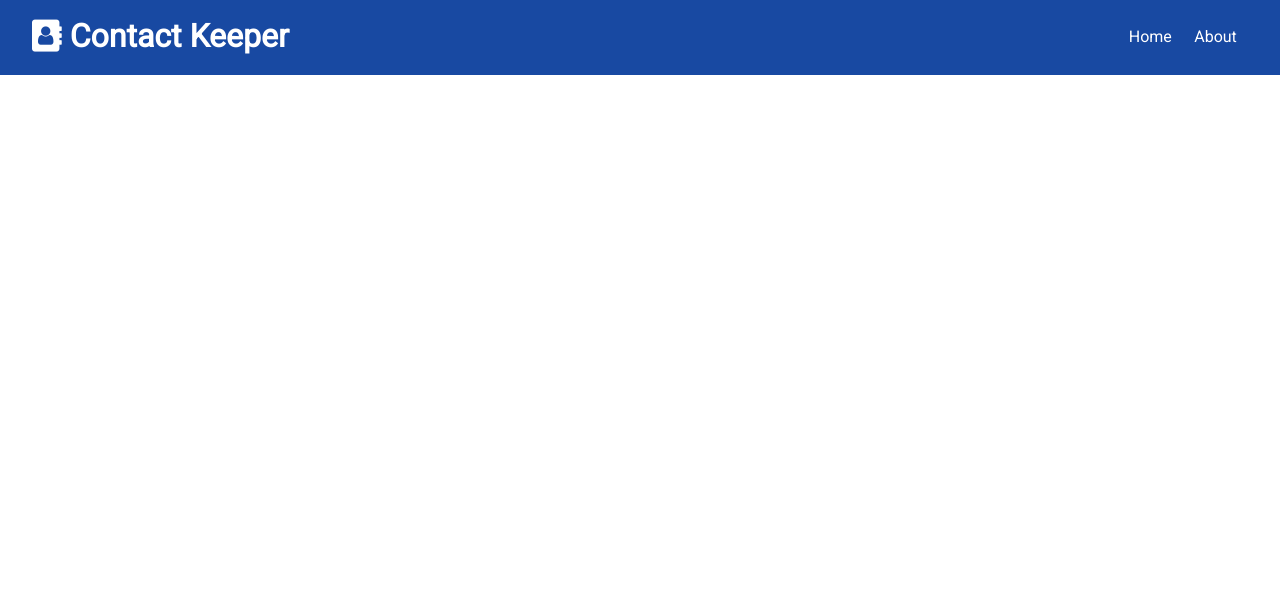
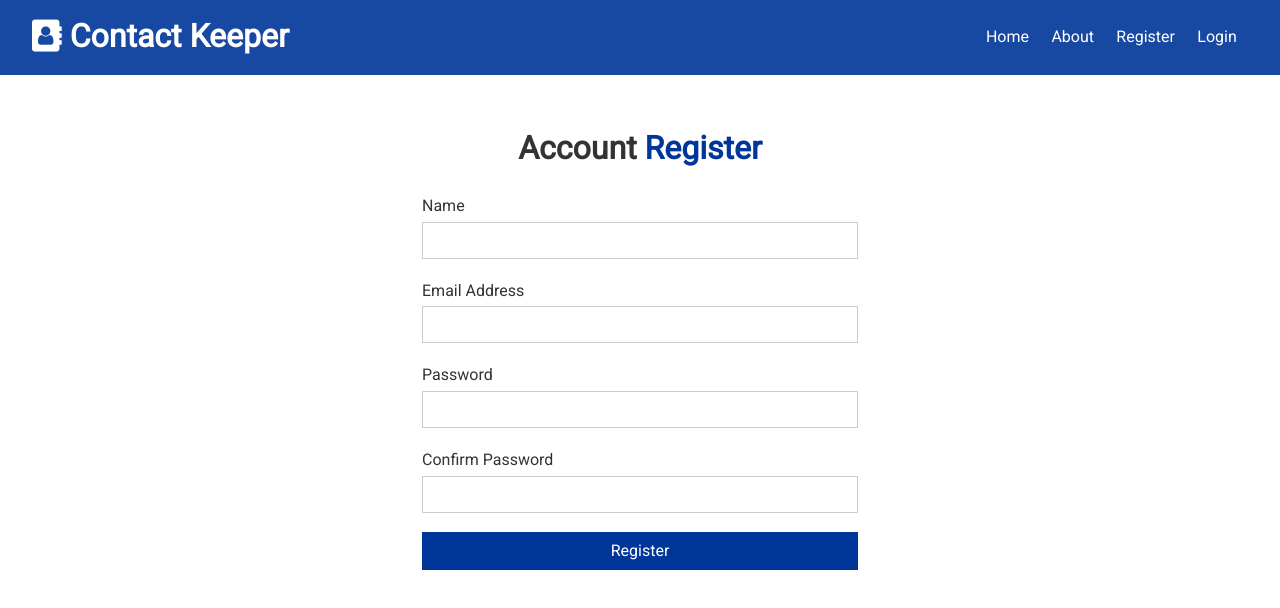
Before and after one commit to daniellespencer/contact-keeper, a React (Create React App) app in the folder client/: page /register in a window 1280 px wide. Shown: the top 608 px of the page. Built offline with nearby package versions, Linux system fonts and the light colour scheme.

Commit message:
register & login forms

```diff
--- a/client/src/App.js
+++ b/client/src/App.js
@@ -2,7 +2,9 @@
 import { BrowserRouter as Router, Route, Switch } from 'react-router-dom';
 import Navbar from './components/layout/Navbar';
 import Home from './components/pages/Home';
-import About from './components/pages/About'
+import About from './components/pages/About';
+import Register from './components/auth/Register';
+import Login from './components/auth/Login';
 
 
 import ContactState from './context/contact/ContactState';
@@ -21,6 +23,8 @@
         <Switch>
           <Route exact path='/' component={Home} />
           <Route exact path='/about' component={About} />
+          <Route exact path='/register' component={Register} />
+          <Route exact path='/login' component={Login} />
         </Switch>
       </div>
     </Fragment>
--- /dev/null
+++ b/client/src/components/auth/Login.js
@@ -0,0 +1,39 @@
+import React, { useState } from 'react'
+
+const Login = () => {
+    const [user, setUser] = useState({
+        email: '',
+        password: '',
+    });
+
+    const { email, password } = user;
+
+    const onChange = e => setUser({ ...user, [e.target.name]: e.target.value });
+
+    const onSubmit = e => {
+        e.preventDefault();
+        console.log('login submit')
+    }
+
+    return (
+        <div className='form-container'>
+            <h1>
+                Account <span className="text-primary">Login</span>
+            </h1>
+            <form onSubmit={onSubmit}>
+                <div className="form-group">
+                    <label htmlFor="email">Email Address</label>
+                    <input type="email" name="email" value={email} onChange={onChange} />
+                </div>
+                <div className="form-group">
+                    <label htmlFor="password">Password</label>
+                    <input type="password" name="password" value={password} onChange={onChange} />
+                </div>
+                <input type="submit" value="Login" className="btn btn-primary btn-block"/>
+            </form>
+
+        </div>
+    )
+};
+
+export default Login;
--- /dev/null
+++ b/client/src/components/auth/Register.js
@@ -0,0 +1,49 @@
+import React, { useState } from 'react'
+
+const Register = () => {
+    const [user, setUser] = useState({
+        name: '',
+        email: '',
+        password: '',
+        password2: ''
+    });
+
+    const { name, email, password, password2 } = user;
+
+    const onChange = e => setUser({ ...user, [e.target.name]: e.target.value });
+
+    const onSubmit = e => {
+        e.preventDefault();
+        console.log('register submit')
+    }
+
+    return (
+        <div className='form-container'>
+            <h1>
+                Account <span className="text-primary">Register</span>
+            </h1>
+            <form onSubmit={onSubmit}>
+                <div className="form-group">
+                    <label htmlFor="name">Name</label>
+                    <input type="text" name="name" value={name} onChange={onChange} />
+                </div>
+                <div className="form-group">
+                    <label htmlFor="email">Email Address</label>
+                    <input type="email" name="email" value={email} onChange={onChange} />
+                </div>
+                <div className="form-group">
+                    <label htmlFor="password">Password</label>
+                    <input type="password" name="password" value={password} onChange={onChange} />
+                </div>
+                <div className="form-group">
+                    <label htmlFor="password2">Confirm Password</label>
+                    <input type="password" name="password2" value={password2} onChange={onChange} />
+                </div>
+                <input type="submit" value="Register" className="btn btn-primary btn-block"/>
+            </form>
+
+        </div>
+    )
+};
+
+export default Register;
--- a/client/src/components/layout/Navbar.js
+++ b/client/src/components/layout/Navbar.js
@@ -15,6 +15,12 @@
                 <li>
                     <Link to='/about'>About</Link>
                 </li>
+                <li>
+                    <Link to='/register'>Register</Link>
+                </li>
+                <li>
+                    <Link to='/login'>Login</Link>
+                </li>
             </ul>
         </div>
     )
```
